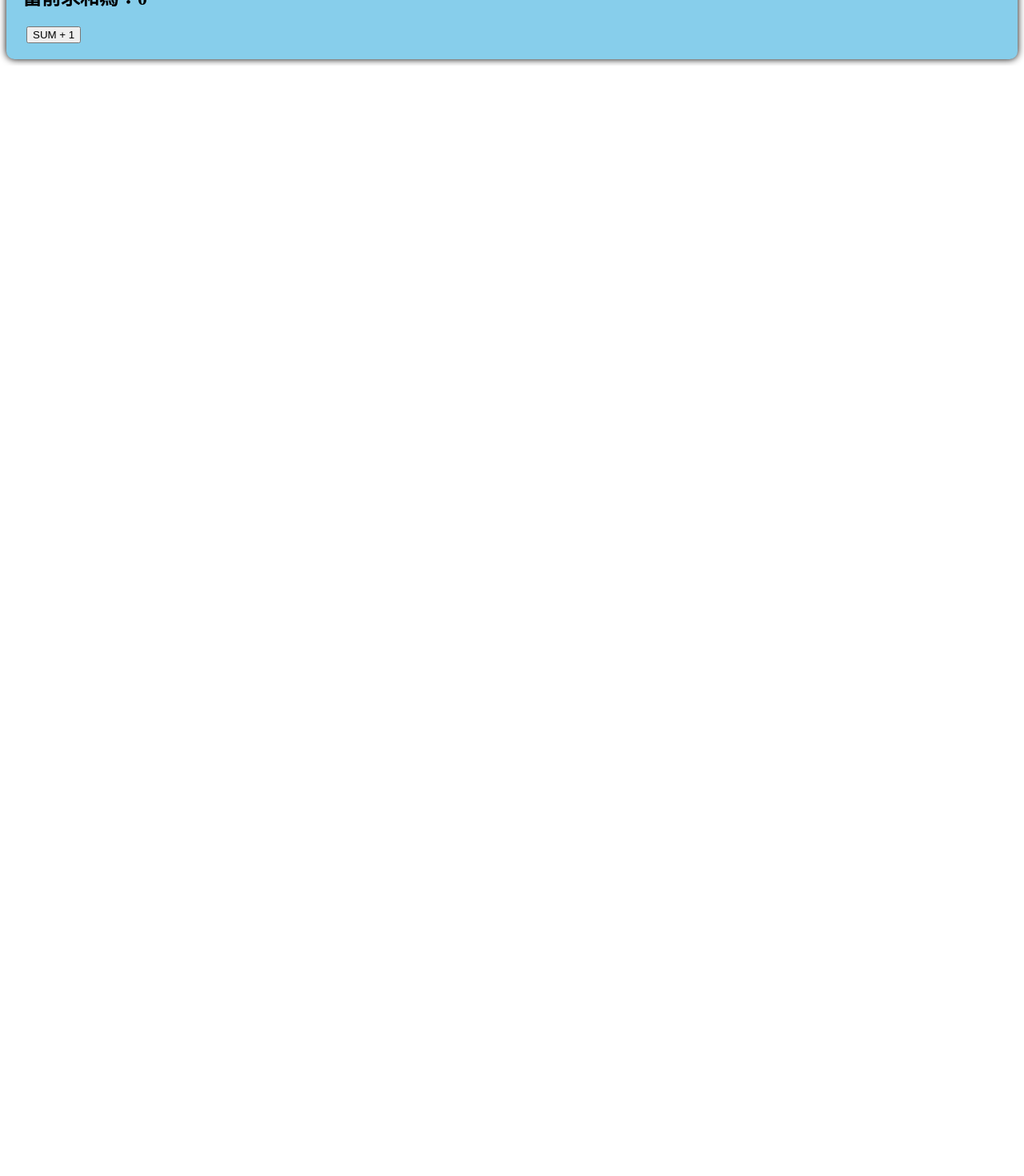
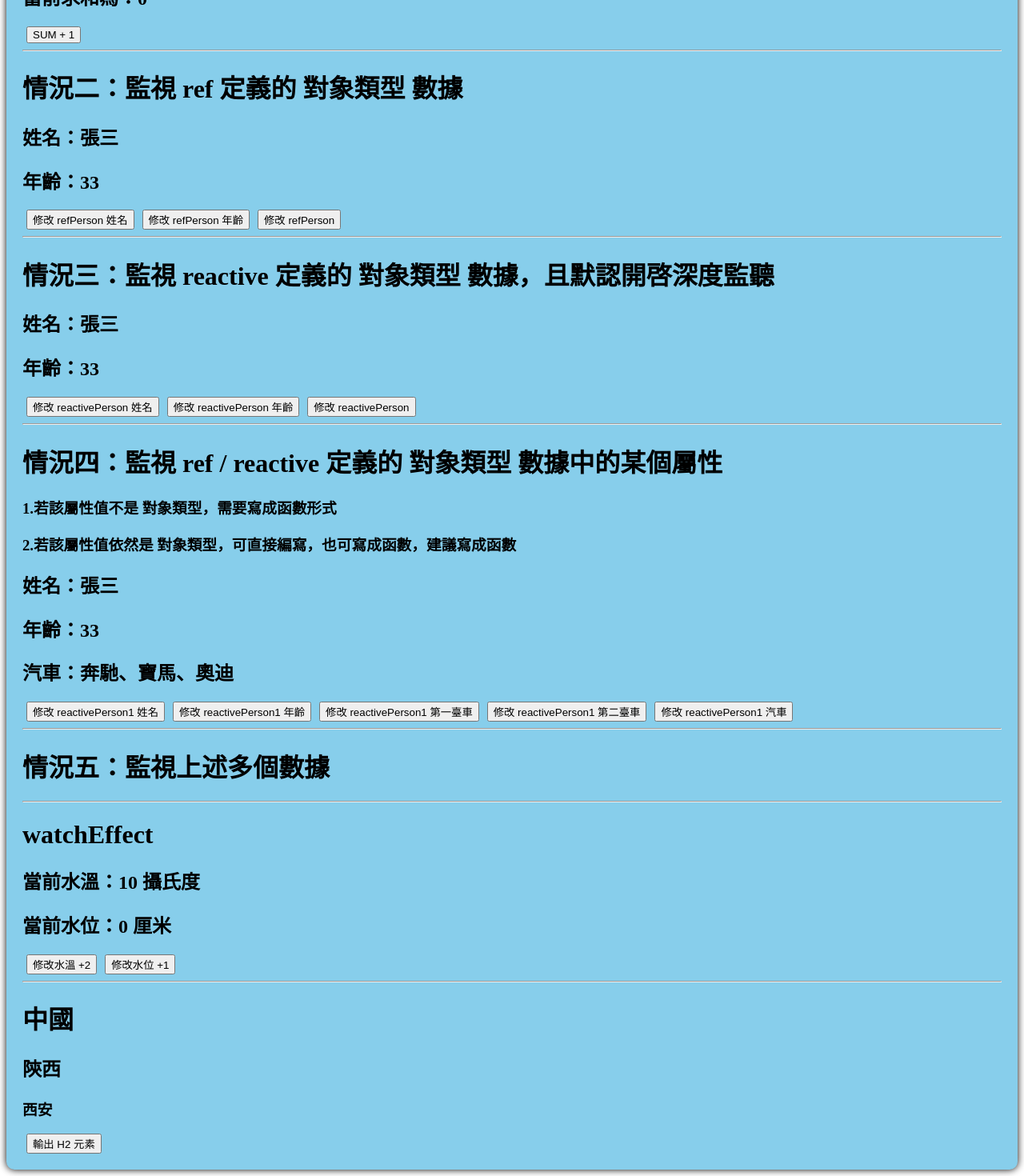
Before and after one commit to lightblueskyline/ShangGuiGu_YuShenXinBan_Vue3_2024, a Vue app in the folder code/vue3_test/: page / in a window 1280 px wide. Shown: the part 865-2335 px from the top of the page at 80% size. Before the commit the page ends 947 px from the top, so only its background shows below. Built offline with nearby package versions, Linux system fonts and the light colour scheme.

Commit message:
2024/07/09

```diff
--- a/code/vue3_test/src/App.vue
+++ b/code/vue3_test/src/App.vue
@@ -4,7 +4,7 @@
     </div>
 </template>
 
-<script setup lang="ts">
+<script setup lang="ts" name="App">
 // JS TS
 // export default {
 //     name: 'App' // 組件名稱
--- a/code/vue3_test/src/components/Person.vue
+++ b/code/vue3_test/src/components/Person.vue
@@ -28,9 +28,48 @@
             <button @click="changeFullName">修改全名</button>
         </div>
         <hr>
-        <h1>情況一：監視 ref 定義的基本類型數據</h1>
+        <h1>情況一：監視 ref 定義的 基本類型 數據</h1>
         <h2>當前求和為：{{ sum }}</h2>
         <button type="button" @click="changeSum">SUM + 1</button>
+        <hr>
+        <h1>情況二：監視 ref 定義的 對象類型 數據</h1>
+        <h2>姓名：{{ refPerson.name }}</h2>
+        <h2>年齡：{{ refPerson.age }}</h2>
+        <button type="button" @click="changeRefPersonName">修改 refPerson 姓名</button>
+        <button type="button" @click="changeRefPersonAge">修改 refPerson 年齡</button>
+        <button type="button" @click="changeRefPerson">修改 refPerson</button>
+        <hr>
+        <h1>情況三：監視 reactive 定義的 對象類型 數據，且默認開啓深度監聽</h1>
+        <h2>姓名：{{ reactivePerson.name }}</h2>
+        <h2>年齡：{{ reactivePerson.age }}</h2>
+        <button type="button" @click="changeReactivePersonName">修改 reactivePerson 姓名</button>
+        <button type="button" @click="changeReactivePersonAge">修改 reactivePerson 年齡</button>
+        <button type="button" @click="changeReactivePerson">修改 reactivePerson</button>
+        <hr>
+        <h1>情況四：監視 ref / reactive 定義的 對象類型 數據中的某個屬性</h1>
+        <h3>1.若該屬性值不是 對象類型，需要寫成函數形式</h3>
+        <h3>2.若該屬性值依然是 對象類型，可直接編寫，也可寫成函數，建議寫成函數</h3>
+        <h2>姓名：{{ reactivePerson1.name }}</h2>
+        <h2>年齡：{{ reactivePerson1.age }}</h2>
+        <h2>汽車：{{ reactivePerson1.car.car1 }}、{{ reactivePerson1.car.car2 }}、{{ reactivePerson1.car.car3 }}</h2>
+        <button type="button" @click="changeReactivePerson1Name">修改 reactivePerson1 姓名</button>
+        <button type="button" @click="changeReactivePerson1Age">修改 reactivePerson1 年齡</button>
+        <button type="button" @click="changeReactivePerson1Car1">修改 reactivePerson1 第一臺車</button>
+        <button type="button" @click="changeReactivePerson1Car2">修改 reactivePerson1 第二臺車</button>
+        <button type="button" @click="changeReactivePerson1Car">修改 reactivePerson1 汽車</button>
+        <hr>
+        <h1>情況五：監視上述多個數據</h1>
+        <hr>
+        <h1>watchEffect</h1>
+        <h2>當前水溫：{{ waterTemperature }} 攝氏度</h2>
+        <h2>當前水位：{{ waterLevel }} 厘米</h2>
+        <button type="button" @click="changeWaterTemperature">修改水溫 +2</button>
+        <button type="button" @click="changeWaterLevel">修改水位 +1</button>
+        <hr>
+        <h1>中國</h1>
+        <h2 ref="title2">陝西</h2>
+        <h3>西安</h3>
+        <button type="button" @click="showLogH2">輸出 H2 元素</button>
     </div>
 </template>
 
@@ -38,7 +77,8 @@
 <!--通過安裝插件 npm install vite-plugin-vue-setup-extend -D-->
 <!--無需再書寫 export default -> name:"Person"-->
 <script setup lang="ts" name="Person">
-import { ref, reactive, toRefs, toRef, computed, watch } from 'vue';
+import { ref, reactive, toRefs, toRef, computed, watch, watchEffect, defineExpose } from 'vue';
+import { type IPerson, type PersonList } from '../types';
 
 // 數據
 // let name = 'Name' // 此時變量非響應式
@@ -84,8 +124,45 @@ let fullName = computed({
         lastName.value = str2
     }
 })
-// watch
+// watch 情況一
 let sum = ref(0)
+// watch 情況二
+let refPerson = ref({
+    name: '張三',
+    age: 33
+})
+// watch 情況三
+let reactivePerson = reactive({
+    name: '張三',
+    age: 33
+})
+// watch 情況四
+let reactivePerson1 = reactive({
+    name: '張三',
+    age: 33,
+    car: {
+        car1: '奔馳',
+        car2: '寶馬',
+        car3: '奧迪'
+    }
+})
+// watchEffect
+let waterTemperature = ref(10)
+let waterLevel = ref(0)
+// 標簽的 ref 屬性，創建 title2 用於存儲 ref 標記的内容
+let title2 = ref()
+//
+let tsPerson: IPerson = { ID: '0001', Name: 'Name.33', Age: 33 }
+let tsPersonList: Array<IPerson> = [
+    { ID: '0001', Name: 'Name.33', Age: 33 },
+    { ID: '0002', Name: 'Name.33', Age: 33 },
+    { ID: '0003', Name: 'Name.33', Age: 33 }
+]
+let tsPersonList1: PersonList = [
+    { ID: '0001', Name: 'Name.33', Age: 33 },
+    { ID: '0002', Name: 'Name.33', Age: 33 },
+    { ID: '0003', Name: 'Name.33', Age: 33 }
+]
 
 // 方法
 function changeName() {
@@ -137,6 +214,115 @@ let stopWatch = watch(sum, (newValue, oldValue) => {
         stopWatch()
     }
 })
+/** 修改 refPerson 姓名 */
+function changeRefPersonName() {
+    refPerson.value.name += '~'
+}
+/** 修改 refPerson 年齡 */
+function changeRefPersonAge() {
+    refPerson.value.age += 1
+}
+/** 修改 refPerson */
+function changeRefPerson() {
+    refPerson.value = { name: '李四', age: 55 }
+}
+/**
+* 情況二：監視 ref 定義的 對象類型 數據
+* 監視的是對象的地址值
+* 若想監視對象内部屬性的變化，需要手動開啓深度監視 { deep: true }
+* 深层侦听器 -> 谨慎使用
+* 深度侦听需要遍历被侦听对象中的所有嵌套的属性，当用于大型数据结构时，开销很大。因此请只在必要时才使用它，并且要留意性能。
+*/
+watch(refPerson, (newValue, oldValue) => {
+    console.log('refPerson 變化了 ', newValue, oldValue)
+}, { deep: true, immediate: true })
+/** 修改 reactivePerson 姓名 */
+function changeReactivePersonName() {
+    // 一直是操作源對象
+    reactivePerson.name += '~'
+}
+/** 修改 reactivePerson 年齡 */
+function changeReactivePersonAge() {
+    // 一直是操作源對象
+    reactivePerson.age += 1
+}
+/** 修改 reactivePerson */
+function changeReactivePerson() {
+    // 一直是操作源對象
+    Object.assign(reactivePerson, { name: '李四', age: 55 }) // 只替換對象中同名的屬性的值
+}
+/**
+* 情況三：監視 reactive 定義的 對象類型 數據，且默認開啓深度監聽
+* 隱式創建了深層監聽，此種監聽不可關閉
+*/
+watch(reactivePerson, (newValue, oldValue) => {
+    console.log('reactivePerson 變化了 ', newValue, oldValue);
+})
+/** 修改 reactivePerson1 姓名 */
+function changeReactivePerson1Name() {
+    // 一直是操作源對象
+    reactivePerson1.name += '~'
+}
+/** 修改 reactivePerson1 年齡 */
+function changeReactivePerson1Age() {
+    // 一直是操作源對象
+    reactivePerson1.age += 1
+}
+/** 修改 reactivePerson1 第一臺車 */
+function changeReactivePerson1Car1() {
+    reactivePerson1.car.car1 += '~'
+}
+/** 修改 reactivePerson1 第二臺車 */
+function changeReactivePerson1Car2() {
+    reactivePerson1.car.car2 += '~'
+}
+/** 修改 reactivePerson1 汽車 */
+function changeReactivePerson1Car() {
+    reactivePerson1.car = {
+        car1: '小牛',
+        car2: '雅迪',
+        car3: '愛瑪'
+    }
+}
+/**
+* 情況四：監視 ref / reactive 定義的 對象類型 數據中的某個屬性
+* 該屬性為基本類型，需要寫成函數類型
+*/
+watch(() => { return reactivePerson1.name }, (newValue, oldValue) => {
+    console.log('reactivePerson1.name 變化了 ', newValue, oldValue)
+})
+// () => reactivePerson1.car 監視對象的地址值，需要關注細節，需要手動開啓深度監視 { deep: true }
+watch(() => reactivePerson1.car, (newValue, oldValue) => {
+    console.log('reactivePerson1.car 變化了 ', newValue, oldValue)
+}, { deep: true })
+/**
+* 情況五：監視上述多個數據
+*/
+watch([() => reactivePerson1.age, () => reactivePerson1.car], (newValue, oldValue) => {
+    console.log('情況五：監視上述多個數據', newValue, oldValue)
+}, { deep: true })
+/** watchEffect 修改水溫 +2 */
+function changeWaterTemperature() {
+    waterTemperature.value += 2
+}
+/** 修改水位 +1 */
+function changeWaterLevel() {
+    waterLevel.value += 1
+}
+/**
+* 自動分析被監聽的對象
+*/
+watchEffect(() => {
+    console.log('@ watchEffect 啓動立即運行')
+    if (waterTemperature.value >= 20 || waterLevel.value >= 10) {
+        console.log('向服務器發送請求')
+    }
+})
+/** 標簽的 ref 屬性 */
+function showLogH2() {
+    console.log(title2.value)
+}
+defineExpose({ reactivePerson })
 </script>
 
 <style scoped>
--- /dev/null
+++ b/code/vue3_test/src/types/index.ts
@@ -0,0 +1,19 @@
+/**
+ * 定義 Person 接口
+ * 'export' 分別暴露
+ */
+export interface IPerson {
+    ID: string;
+    Name: string;
+    Age: number;
+};
+
+/**
+ * 自定義類型
+ */
+export type PersonList = Array<IPerson>;
+
+/**
+ * 自定義類型
+ */
+export type PersonList1 = IPerson[];
```
